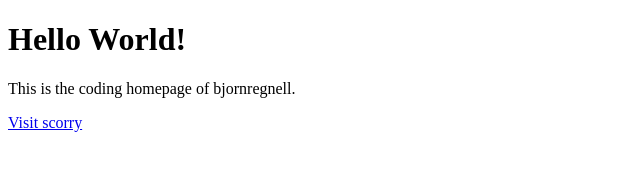
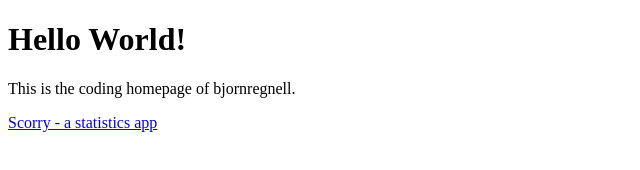
Before and after one commit to bjornregnell/bjornregnell.github.io, a plain HTML site: page index.html in a window 1280 px wide. Shown: the full height of the page, 0-640 px from the left. Drawn offline with Linux system fonts and the light colour scheme.

Commit message:
Update title and link text in index.html

```diff
--- a/index.html
+++ b/index.html
@@ -1,11 +1,11 @@
 <!DOCTYPE html>
 <html>
   <head>
-    <title>Hello</title>
+    <title>bjornregnell</title>
   </head>
   <body>
     <h1>Hello World!</h1>
     <p>This is the coding homepage of bjornregnell.</p>
-    <a href="scorry/index.html">Visit scorry</a>
+    <a href="scorry/index.html">Scorry - a statistics app </a>
   </body>
 </html>
```
